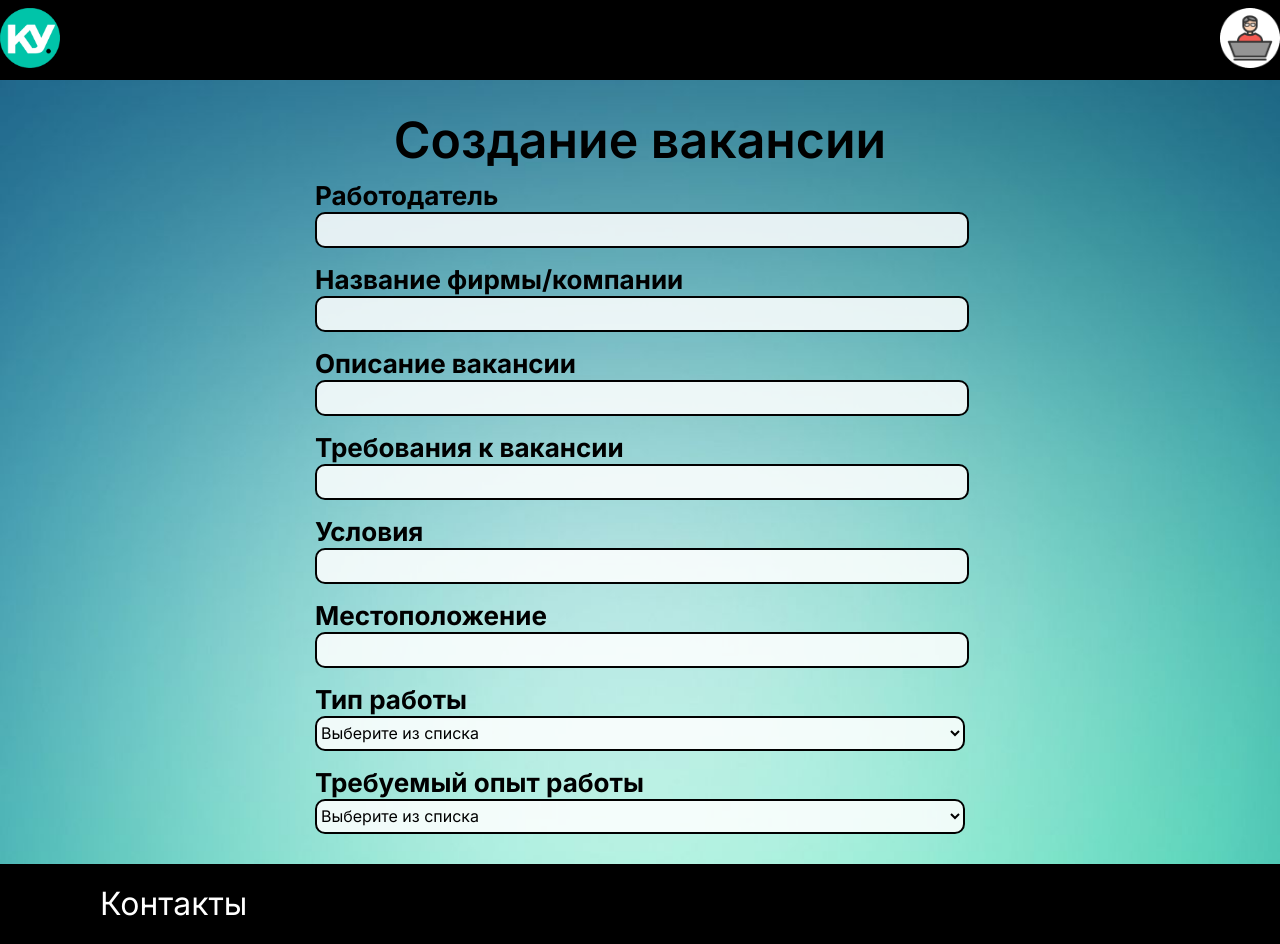
After one commit to s1lenter/ResumeHelper, a Django app: template ResHelper/DB_client/templates/make_vacancy.html in a window 1280 px wide. The commit adds this page. Run offline with Django 5.2, Linux system fonts and the light colour scheme; the template is opened without the code that fills it, so the values that code supplies are empty.

Commit message:
Создание страницы создания вакансий

```diff
--- /dev/null
+++ b/ResHelper/DB_client/static/css/make_vacancy.css
@@ -0,0 +1,157 @@
+body {
+    margin: 0;
+    padding: 0;
+}
+
+.create-vacancy-header {
+    margin: 0;
+    padding: 0;
+    background-color: black;
+}
+
+.create-vacancy-nav {
+    display: flex;
+    height: 80px;
+    justify-content: space-between;
+    align-items: center;
+}
+
+.create-vacancy-main {
+    margin: 0;
+    padding: 30px 0;
+    background-image: url("../../static/img/make_vacancy_back.png");
+    background-size: cover;
+    background-repeat: no-repeat;
+    display: flex;
+    flex-direction: column;
+    align-items: center;
+    gap: 35px;
+}
+
+.main-field-info {
+    display: flex;
+    flex-direction: column;
+    gap: 10px;
+}
+
+.main-field-info-header {
+    margin: 0;
+    padding: 0;
+    font-family: Inter;
+    font-size: 50px;
+    font-weight: 600;
+    text-align: center;
+}
+
+.main-fields {
+    display: flex;
+    flex-direction: column;
+    gap: 16px;
+}
+
+.main-field {
+    display: flex;
+    flex-direction: column;
+    width: 650px;
+    gap: 5px;
+}
+
+.main-field-header {
+    margin: 0;
+    padding: 0;
+    font-family: Inter;
+    font-size: 26px;
+    font-weight: 700;
+    line-height: 32px;
+}
+
+.main-input-field {
+    width: 100%;
+    height: 32px;
+    background: rgba(255, 255, 255, 0.85);
+    border-radius: 10px;
+    border-style: solid;
+    border-color: black;
+
+    margin: 0;
+    padding: 0;
+    font-family: Inter;
+    font-size: 16px;
+    font-weight: 400;
+    line-height: 25px;
+    color: black;
+
+    text-indent: 10px;
+}
+
+form {
+    display: flex;
+    flex-direction: column;
+}
+
+.main-work-type-field {
+    display: flex;
+    flex-direction: column;
+}
+
+#work-type {
+    width: 100%;
+    height: 35.2px;
+    background: rgba(255, 255, 255, 0.85);
+    border-radius: 10px;
+    border-style: solid;
+    border-color: black;
+    border-width: 2px;
+
+    margin: 0;
+    padding: 0;
+    font-family: Inter;
+    font-size: 16px;
+    font-weight: 400;
+    line-height: 25px;
+    color: black;
+}
+
+#work-experience {
+    width: 100%;
+    height: 35.2px;
+    background: rgba(255, 255, 255, 0.85);
+    border-radius: 10px;
+    border-style: solid;
+    border-color: black;
+    border-width: 2px;
+
+    margin: 0;
+    padding: 0;
+    font-family: Inter;
+    font-size: 16px;
+    font-weight: 400;
+    line-height: 25px;
+    color: black;
+}
+
+.create-vacancy-footer {
+    background-color: black;
+    height: 80px;
+    display: flex;
+    justify-content: flex-start;
+    align-items: center;
+}
+
+.make-vacancy-footer-nav {
+    display: flex;
+}
+
+.make-vacancy-footer-nav-elem {
+    margin: 0;
+    font-family: Inter;
+    font-size: 32px;
+    font-weight: 400;
+    line-height: 40px;
+    padding-left: 100px;
+}
+
+.make-vacancy-footer-nav-elem a {
+    text-decoration: none;
+    color: white;
+}
--- a/ResHelper/DB_client/templates/make_resume.html
+++ b/ResHelper/DB_client/templates/make_resume.html
@@ -16,7 +16,7 @@
                 <img src="../static/img/logo_start.png" width="60" height="60" alt="Логотип КодовоеУбежище">
             </a>
             <a class="personal-cabinet-logo" href="#">
-                <img src="../static/img/personal_cabinet_logo.png" width="60" height="60" alt="Логотип КодовоеУбежище">
+                <img src="../static/img/personal_cabinet_logo.png" width="60" height="60" alt="Логотип персонального кабинета">
             </a>
         </nav>
     </header>
@@ -149,7 +149,7 @@
                             <option value="" disabled selected>Выберите из списка</option>
                             <option value="secondary">Среднее</option>
                             <option value="secondary-specialised">Среднее специальное</option>
-                            <option value="uncompleted- higher">Неоконченное высшее</option>
+                            <option value="uncompleted-higher">Неоконченное высшее</option>
                             <option value="higher">Высшее</option>
                             <option value="bachelor">Бакалавр</option>
                             <option value="master">Магистр</option>
--- /dev/null
+++ b/ResHelper/DB_client/templates/make_vacancy.html
@@ -0,0 +1,129 @@
+<!DOCTYPE html>
+<html lang="en">
+<head>
+    <meta charset="utf-8">
+    <meta name="viewport" content="width=device-width, initial-scale=1">
+    <title>MakeVacancy</title>
+    <link rel="stylesheet" href="../static/css/make_vacancy.css">
+    <link rel="preconnect" href="https://fonts.googleapis.com">
+    <link rel="preconnect" href="https://fonts.gstatic.com" crossorigin>
+    <link href="https://fonts.googleapis.com/css2?family=Inter:ital,opsz,wght@0,14..32,100..900;1,14..32,100..900&display=swap" rel="stylesheet">
+</head>
+<body>
+    <header class="create-vacancy-header">
+        <nav class="create-vacancy-nav">
+            <a class="logo" href="{% url 'start_page' %}">
+                <img src="../static/img/logo_start.png" width="60" height="60" alt="Логотип КодовоеУбежище">
+            </a>
+            <a class="personal-cabinet-logo" href="#">
+                <img src="../static/img/personal_cabinet_logo.png" width="60" height="60" alt="Логотип персонального кабинета">
+            </a>
+        </nav>
+    </header>
+    <main class="create-vacancy-main">
+        <div class="main-field-info make-vacancy">
+            <p class="main-field-info-header make-vacancy">
+                Создание вакансии
+            </p>
+            <div class="main-fields make-vacancy">
+                <div class="main-field employer">
+                    <form>
+                        <label for="employer" class="main-field-header">Работодатель</label>
+                        <input
+                            type="text"
+                            id="employer"
+                            class="main-input-field"
+                            name="employer"
+                            required>
+                    </form>
+                </div>
+                <div class="main-field company">
+                    <form>
+                        <label for="company" class="main-field-header">Название фирмы/компании</label>
+                        <input
+                            type="text"
+                            id="company"
+                            class="main-input-field"
+                            name="company"
+                            required>
+                    </form>
+                </div>
+                <div class="main-field vacancy-description">
+                    <form>
+                        <label for="vacancy-description" class="main-field-header">Описание вакансии</label>
+                        <input
+                            type="text"
+                            id="vacancy-description"
+                            class="main-input-field"
+                            name="vacancy-description"
+                            required>
+                    </form>
+                </div>
+                <div class="main-field requirements">
+                    <form>
+                        <label for="requirements" class="main-field-header">Требования к вакансии</label>
+                        <input
+                            type="text"
+                            id="requirements"
+                            class="main-input-field"
+                            name="requirements"
+                            required>
+                    </form>
+                </div>
+                <div class="main-field conditions">
+                    <form>
+                        <label for="conditions" class="main-field-header">Условия</label>
+                        <input
+                            type="text"
+                            id="conditions"
+                            class="main-input-field"
+                            name="conditions"
+                            required>
+                    </form>
+                </div>
+                <div class="main-field area">
+                    <form>
+                        <label for="area" class="main-field-header">Местоположение</label>
+                        <input
+                            type="text"
+                            id="area"
+                            class="main-input-field"
+                            name="area"
+                            required>
+                    </form>
+                </div>
+                <div class="main-field work-type">
+                    <form class="main-work-type-field">
+                        <label for="work-type" class="main-field-header">Тип работы</label>
+                        <select id="work-type" name="work-type">
+                            <option value="" disabled selected>Выберите из списка</option>
+                            <option value="on-site">Очный</option>
+                            <option value="online">Онлайн</option>
+                            <option value="both">Есть возможность работать как очно, так и онлайн</option>
+                        </select>
+                    </form>
+                </div>
+                <div class="main-field work-experience">
+                    <form class="main-work-type-field">
+                        <label for="work-experience" class="main-field-header">Требуемый опыт работы</label>
+                        <select id="work-experience" name="work-experience">
+                            <option value="" disabled selected>Выберите из списка</option>
+                            <option value="zero">Без опыта</option>
+                            <option value="one-three">От 1 года до 3 лет</option>
+                            <option value="three-six">От 3 лет до 6 лет</option>
+                            <option value="more-than-six">Более 6 лет</option>
+                        </select>
+                    </form>
+                </div>
+            </div>
+        </div>
+    </main>
+    <footer class="create-vacancy-footer">
+        <nav class="make-vacancy-footer-nav">
+            <p class="make-vacancy-footer-nav-elem">
+                <a href="#">Контакты</a>
+            </p>
+        </nav>
+    </footer>
+</body>
+</html>
```
Also changed, not shown: ResHelper/DB_client/static/img/make_vacancy_back.png (added).
